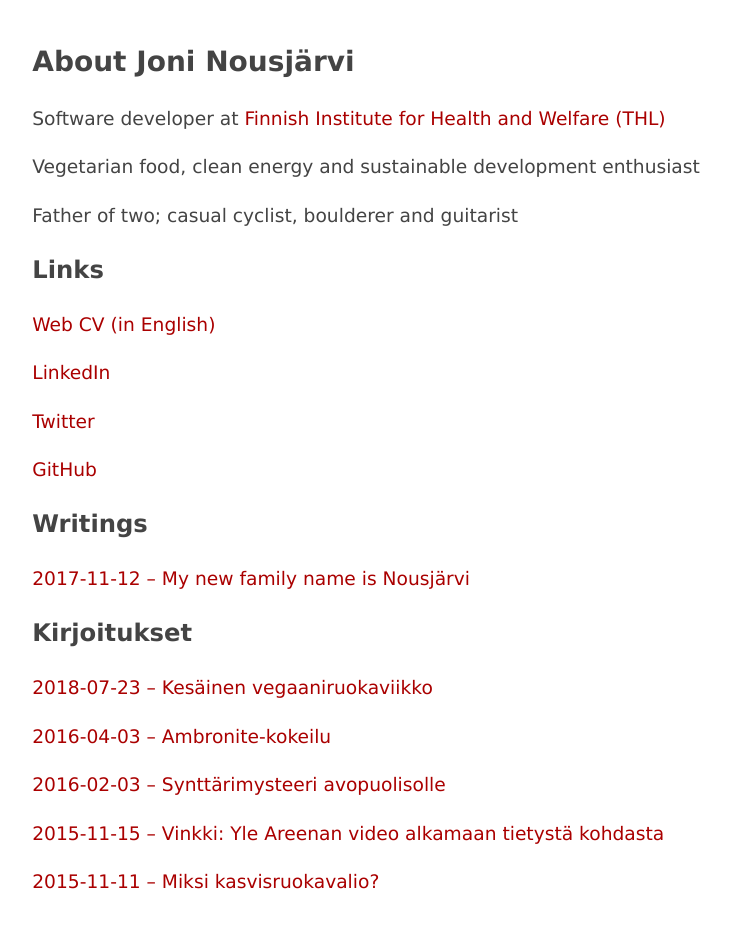
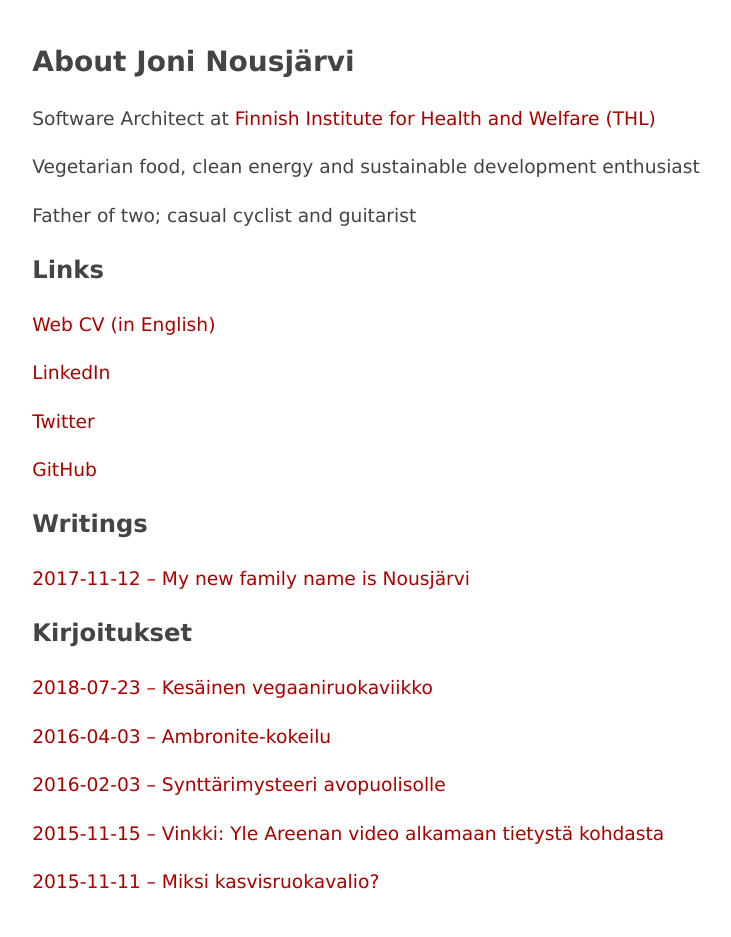
Before and after one commit to joninous/joninous.github.io, a Jekyll site: the page built from index.html, in a window 1280 px wide. Shown: the whole page, without its empty margins (222-953 px from the left). Built offline with Jekyll 4.4.1, drawn with Linux system fonts in a browser that asks for light colours.

Commit message:
Update current position, take two

```diff
--- a/cv/index.html
+++ b/cv/index.html
@@ -4,7 +4,7 @@ layout: default
 <h1>CV &ndash; Joni Nousjärvi</h1>
 
 <div>
-<p>Full stack Java web developer with 10+ years of experience; lately interested in SPAs (Angular &amp; React), devops and software architecture</p>
+<p>Software architect with 10+ years of full stack Java web development experience; lately interested in microservices, devops and containerization</p>
 <p>Husband and father of two; avid <a href="https://news.ycombinator.com/" target="_blank">Hacker News</a> reader; amateur clean energy and sustainability enthusiast; casual cyclist and guitarist</p>
 </div>
 
--- a/index.html
+++ b/index.html
@@ -1,13 +1,13 @@
 ---
 layout: default
 title: Joni Nousjärvi
-keywords: joni, timo, johannes, nousjärvi, nousiainen, jotijono, jouni, jani, java, javascript, spring, angular, hibernate, sql, maven, tomcat, eclipse
+keywords: joni, timo, johannes, nousjärvi, nousiainen, jotijono, jouni, jani, java, javascript, spring, angular, hibernate, sql, maven, tomcat, intellij, archimate
 ---
 <h1>About Joni Nousjärvi</h1>
 
-<p>Software developer at <a href="https://thl.fi/en/web/thlfi-en" target="_blank">Finnish Institute for Health and Welfare (THL)</a></p>
+<p>Software Architect at <a href="https://thl.fi/en/web/thlfi-en" target="_blank">Finnish Institute for Health and Welfare (THL)</a></p>
 <p>Vegetarian food, clean energy and sustainable development enthusiast</p>
-<p>Father of two; casual cyclist, boulderer and guitarist</p>
+<p>Father of two; casual cyclist and guitarist</p>
 
 <h2>Links</h2>
 
```
